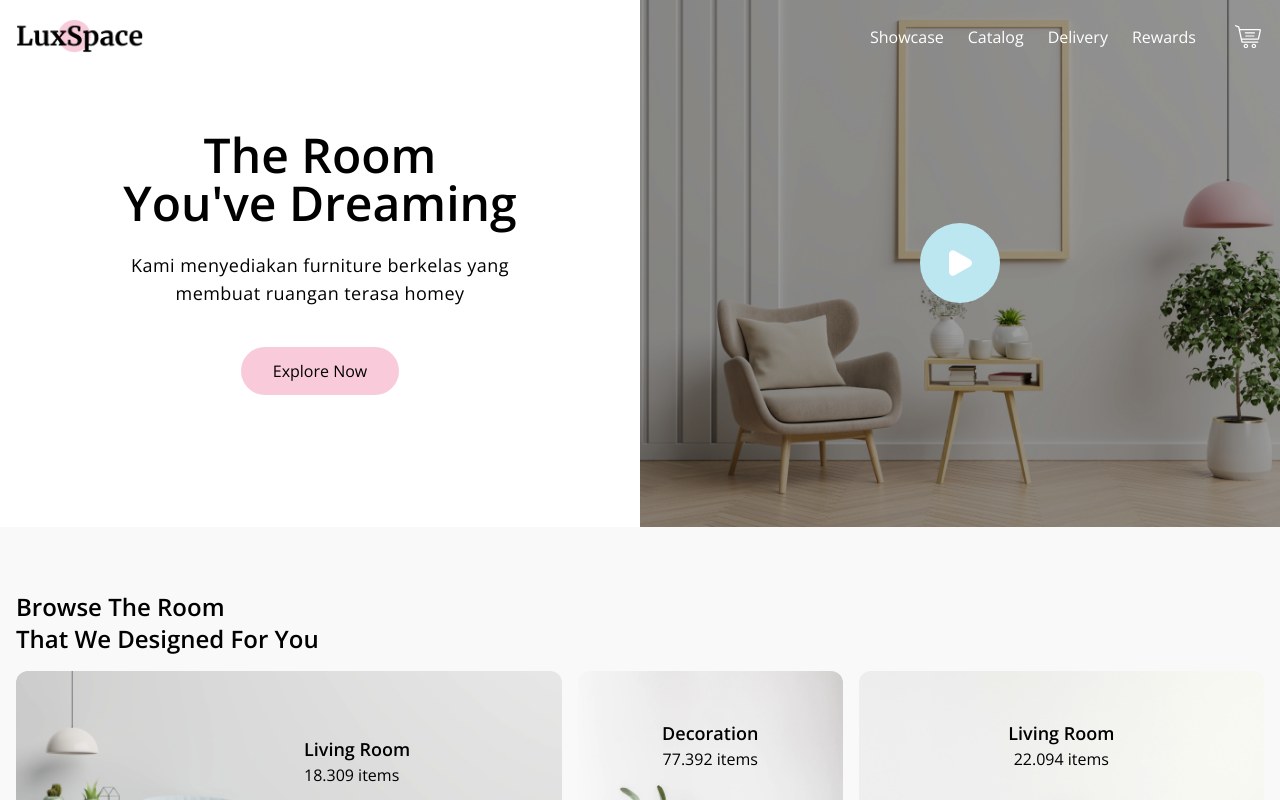
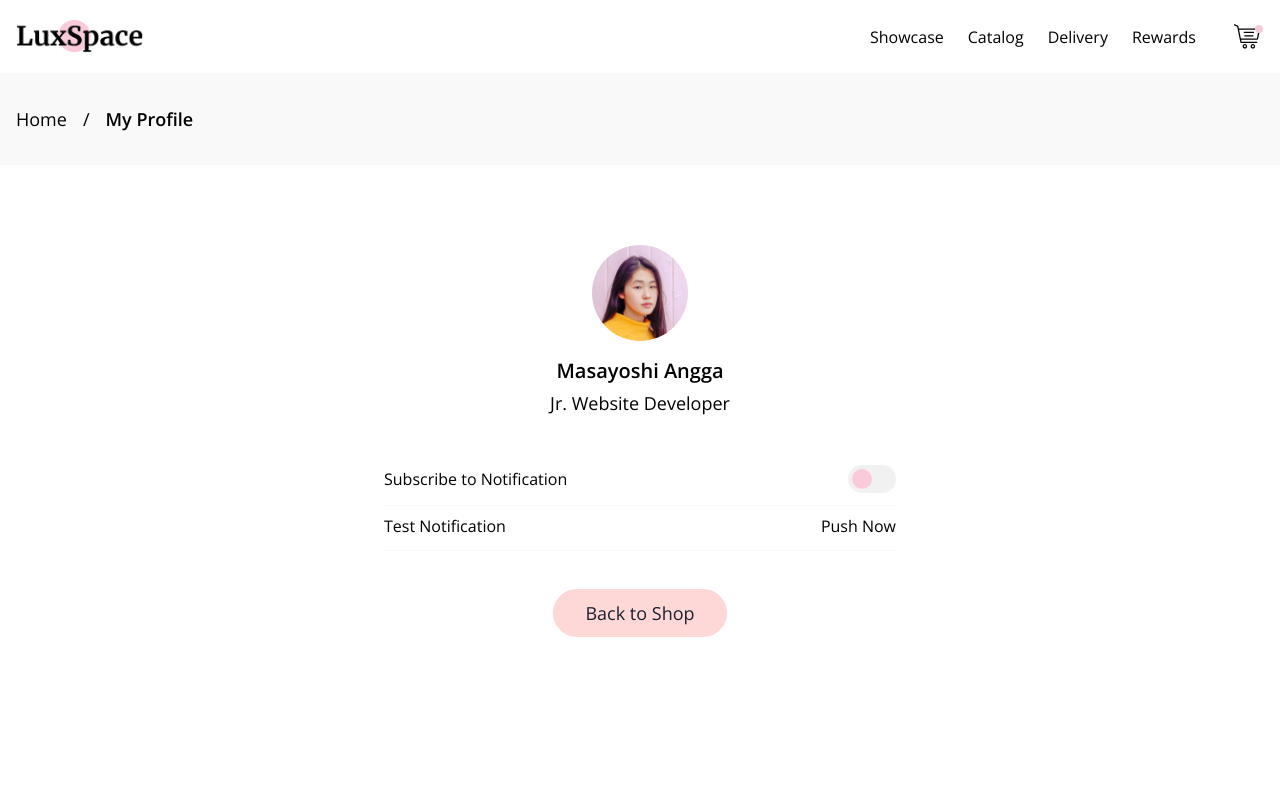
Before and after one commit to afadhil/luxspace_pwa, a React (Create React App) app: page /profile in a window 1280 px wide. Shown: the top 800 px of the page. Built offline with nearby package versions, Linux system fonts and the light colour scheme; no server answers.

Commit message:
setup react-router-dom and Profile

```diff
--- a/package.json
+++ b/package.json
@@ -8,6 +8,7 @@
     "@testing-library/user-event": "^12.8.3",
     "react": "^17.0.2",
     "react-dom": "^17.0.2",
+    "react-router-dom": "^5.2.0",
     "react-scripts": "4.0.3",
     "web-vitals": "^0.2.4",
     "workbox-background-sync": "^5.1.4",
--- a/src/App.js
+++ b/src/App.js
@@ -1,4 +1,5 @@
 import React from "react";
+import { BrowserRouter as Router, Route } from "react-router-dom";
 import Header from "./components/Header";
 import Hero from "./components/Hero";
 import Browse from "./components/Browse";
@@ -8,6 +9,7 @@
 import Footer from "./components/Footer";
 import Offline from "./components/Offline";
 import Splash from "./pages/Splash";
+import Profile from "./pages/Profile";
 
 function App() {
   const [items, setItems] = React.useState([]);
@@ -76,4 +78,11 @@
   );
 }
 
-export default App;
+export default function Routes() {
+  return (
+    <Router>
+      <Route path="/" exact component={App} />
+      <Route path="/profile" exact component={Profile} />
+    </Router>
+  );
+}
--- a/src/components/ArrivedItem.js
+++ b/src/components/ArrivedItem.js
@@ -36,7 +36,7 @@
       </div>
       <h5 className="text-lg font-semibold mt-4">{item.name}</h5>
       <span className="">{numberFormat(item.price)}</span>
-      <a href="/details" className="stretched-link"></a>
+      <a href="/details" className="stretched-link"> </a>
     </div>
   );
 }
--- a/src/components/Header.js
+++ b/src/components/Header.js
@@ -1,3 +1,5 @@
+import { Link } from "react-router-dom";
+
 function Header() {
   return (
     <header className="absolute w-full z-50 px-4">
@@ -16,24 +18,36 @@
               id="menu"
             >
               <li className="mx-3 py-6 md:py-0">
-                <a href="/" className="text-black md:text-white hover:underline">
+                <a
+                  href="/"
+                  className="text-black md:text-white hover:underline"
+                >
                   Showcase
                 </a>
               </li>
               <li className="mx-3 py-6 md:py-0">
-                <a href="/" className="text-black md:text-white hover:underline">
+                <a
+                  href="/"
+                  className="text-black md:text-white hover:underline"
+                >
                   Catalog
                 </a>
               </li>
               <li className="mx-3 py-6 md:py-0">
-                <a href="/" className="text-black md:text-white hover:underline">
+                <a
+                  href="/"
+                  className="text-black md:text-white hover:underline"
+                >
                   Delivery
                 </a>
               </li>
               <li className="mx-3 py-6 md:py-0">
-                <a href="/" className="text-black md:text-white hover:underline">
-                  Rewards
-                </a>
+                <Link
+                  to="/profile"
+                  className="text-black md:text-white hover:underline"
+                >
+                  Profile
+                </Link>
               </li>
             </ul>
           </div>
--- /dev/null
+++ b/src/pages/Profile.js
@@ -0,0 +1,179 @@
+import { Link } from "react-router-dom";
+
+function Profile() {
+  return (
+    <>
+      <header className="w-full z-50 px-4">
+        <div className="container mx-auto py-5">
+          <div className="flex flex-stretch items-center">
+            <div className="w-56 items-center flex">
+              <Link to="/">
+                <img
+                  src="images/content/logo.png"
+                  alt="Luxspace | Fulfill your house with beautiful furniture"
+                />
+              </Link>
+            </div>
+            <div className="w-full"></div>
+            <div className="w-auto">
+              <ul
+                className="fixed bg-white inset-0 z-0 flex flex-col invisible items-center justify-center opacity-0 md:visible md:flex-row md:bg-transparent md:relative md:opacity-100 md:flex md:items-center"
+                id="menu"
+              >
+                <li className="mx-3 py-6 md:py-0">
+                  <Link
+                    to="#"
+                    className="text-black md:text-black hover:underline"
+                  >
+                    Showcase
+                  </Link>
+                </li>
+                <li className="mx-3 py-6 md:py-0">
+                  <Link
+                    to="#"
+                    className="text-black md:text-black hover:underline"
+                  >
+                    Catalog
+                  </Link>
+                </li>
+                <li className="mx-3 py-6 md:py-0">
+                  <Link
+                    to="#"
+                    className="text-black md:text-black hover:underline"
+                  >
+                    Delivery
+                  </Link>
+                </li>
+                <li className="mx-3 py-6 md:py-0">
+                  <Link
+                    to="#"
+                    className="text-black md:text-black hover:underline"
+                  >
+                    Rewards
+                  </Link>
+                </li>
+              </ul>
+            </div>
+            <div className="w-auto">
+              <ul className="items-center flex">
+                <li className="ml-6 block md:hidden">
+                  <button
+                    id="menu-toggler"
+                    className="relative flex z-50 items-center justify-center w-8 h-8 text-black md:text-black focus:outline-none"
+                  >
+                    <svg
+                      className="fill-current"
+                      width="18"
+                      height="17"
+                      viewBox="0 0 18 17"
+                    >
+                      <path d="M15.9773 0.461304H1.04219C0.466585 0.461304 0 0.790267 0 1.19609C0 1.60192 0.466668 1.93088 1.04219 1.93088H15.9773C16.5529 1.93088 17.0195 1.60192 17.0195 1.19609C17.0195 0.790208 16.5529 0.461304 15.9773 0.461304Z" />
+                      <path d="M15.9773 7.68802H1.04219C0.466585 7.68802 0 8.01698 0 8.42281C0 8.82864 0.466668 9.1576 1.04219 9.1576H15.9773C16.5529 9.1576 17.0195 8.82864 17.0195 8.42281C17.0195 8.01692 16.5529 7.68802 15.9773 7.68802Z" />
+                      <path d="M15.9773 14.9147H1.04219C0.466585 14.9147 0 15.2437 0 15.6495C0 16.0553 0.466668 16.3843 1.04219 16.3843H15.9773C16.5529 16.3843 17.0195 16.0553 17.0195 15.6495C17.0195 15.2436 16.5529 14.9147 15.9773 14.9147Z" />
+                    </svg>
+                  </button>
+                </li>
+                <li className="ml-6">
+                  <Link
+                    id="header-cart"
+                    to="cart.html"
+                    className="flex items-center justify-center w-8 h-8 text-black cart cart-filled"
+                  >
+                    <svg
+                      className="fill-current"
+                      width="29"
+                      height="25"
+                      viewBox="0 0 29 25"
+                      fill="none"
+                      xmlns="http://www.w3.org/2000/svg"
+                    >
+                      <path d="M10.8754 19.9824C9.61762 19.9824 8.59436 21.023 8.59436 22.3021C8.59436 23.5812 9.61762 24.6218 10.8754 24.6218C12.1331 24.6218 13.1564 23.5812 13.1564 22.3021C13.1563 21.023 12.1331 19.9824 10.8754 19.9824ZM10.8754 23.3265C10.3199 23.3265 9.86796 22.8669 9.86796 22.302C9.86796 21.7371 10.3199 21.2775 10.8754 21.2775C11.4308 21.2775 11.8828 21.7371 11.8828 22.302C11.8828 22.867 11.4308 23.3265 10.8754 23.3265Z" />
+                      <path d="M18.8764 19.9824C17.6186 19.9824 16.5953 21.023 16.5953 22.3021C16.5953 23.5812 17.6186 24.6218 18.8764 24.6218C20.1342 24.6218 21.1575 23.5812 21.1575 22.3021C21.1574 21.023 20.1341 19.9824 18.8764 19.9824ZM18.8764 23.3265C18.3209 23.3265 17.869 22.8669 17.869 22.302C17.869 21.7371 18.3209 21.2775 18.8764 21.2775C19.4319 21.2775 19.8838 21.7371 19.8838 22.302C19.8838 22.867 19.4319 23.3265 18.8764 23.3265Z" />
+                      <path d="M19.438 7.76947H10.3122C9.96051 7.76947 9.67542 8.0594 9.67542 8.41707C9.67542 8.77474 9.96056 9.06467 10.3122 9.06467H19.438C19.7897 9.06467 20.0748 8.77474 20.0748 8.41707C20.0748 8.05935 19.7897 7.76947 19.438 7.76947Z" />
+                      <path d="M18.9414 11.1324H10.8089C10.4572 11.1324 10.1721 11.4223 10.1721 11.78C10.1721 12.1377 10.4572 12.4276 10.8089 12.4276H18.9413C19.293 12.4276 19.5781 12.1377 19.5781 11.78C19.5781 11.4224 19.293 11.1324 18.9414 11.1324Z" />
+                      <path d="M25.6499 4.88404C25.407 4.58092 25.0472 4.40711 24.6626 4.40711H4.82655L4.42595 2.42947C4.34232 2.01694 4.06563 1.67055 3.68565 1.50276L0.890528 0.268963C0.567841 0.126419 0.192825 0.276999 0.0528584 0.60505C-0.0872597 0.933204 0.0608116 1.31463 0.383347 1.45696L3.17852 2.69081L6.2598 17.9014C6.38117 18.5004 6.90578 18.9352 7.50723 18.9352H22.7635C23.1152 18.9352 23.4003 18.6452 23.4003 18.2876C23.4003 17.9299 23.1152 17.64 22.7635 17.64H7.50728L7.13247 15.7897H22.8814C23.4828 15.7897 24.0075 15.3549 24.1288 14.7559L25.9101 5.96349C25.9876 5.58063 25.8928 5.1871 25.6499 4.88404ZM22.8814 14.4946H6.87012L5.08895 5.70226L24.6626 5.70231L22.8814 14.4946Z" />
+                      <g className="text-pink-400">
+                        <circle
+                          cx="25"
+                          cy="4.89023"
+                          r="4"
+                          className="fill-current dot"
+                        />
+                      </g>
+                    </svg>
+                  </Link>
+                </li>
+              </ul>
+            </div>
+          </div>
+        </div>
+      </header>
+
+      <section className="bg-gray-100 py-8 px-4">
+        <div className="container mx-auto">
+          <ul className="breadcrumb">
+            <li>
+              <Link to="index.html">Home</Link>
+            </li>
+            <li>
+              <Link to="#" aria-label="current-page">
+                My Profile
+              </Link>
+            </li>
+          </ul>
+        </div>
+      </section>
+
+      <section className="">
+        <div className="container mx-auto min-h-screen">
+          <div className="flex flex-col items-center justify-center">
+            <div className="w-full md:w-4/12 text-center">
+              <div className="w-24 h-24 rounded-full overflow-hidden mx-auto mb-4 mt-20">
+                <img
+                  src="./images/content/my-profile.png"
+                  alt="my-profile"
+                  className="object-cover w-full h-full"
+                />
+              </div>
+              <h2 className="text-xl font-semibold mb-1">Masayoshi Angga</h2>
+              <p className="text-lg mb-12">Jr. Website Developer</p>
+            </div>
+          </div>
+          <ul className="max-w-full md:max-w-lg mx-auto">
+            <li className="pb-3 mb-2 flex items-center justify-between w-full border-b border-gray-100">
+              <span>Subscribe to Notification</span>
+              <span>
+                <label
+                  htmlFor="subscribe"
+                  className="relative rounded-full bg-gray-200 w-12 h-7 block cursor-pointer"
+                >
+                  <input
+                    id="subscribe"
+                    type="checkbox"
+                    className="appearance-none focus:outline-none absolute rounded-full w-5 h-5 bg-pink-400 transform -translate-y-1/2 top-1/2 left-1 checked:left-6 block transition-all duration-300 cursor-pointer"
+                  />
+                </label>
+              </span>
+            </li>
+            <li className="pb-3 mb-2 flex items-center justify-between w-full border-b border-gray-100">
+              <span>Test Notification</span>
+              <button className="hover:underline appearance-none">
+                Push Now
+              </button>
+            </li>
+          </ul>
+          <div className="text-center mt-12">
+            <Link
+              to="/"
+              className="text-gray-900 bg-red-200 focus:outline-none w-full py-3 rounded-full text-lg focus:text-black transition-all duration-200 px-8 cursor-pointer"
+            >
+              Back to Shop
+            </Link>
+          </div>
+        </div>
+      </section>
+    </>
+  );
+}
+
+export default Profile;
```
Also changed, not shown: 1 other file (tests, documents, lock files or other folders).
